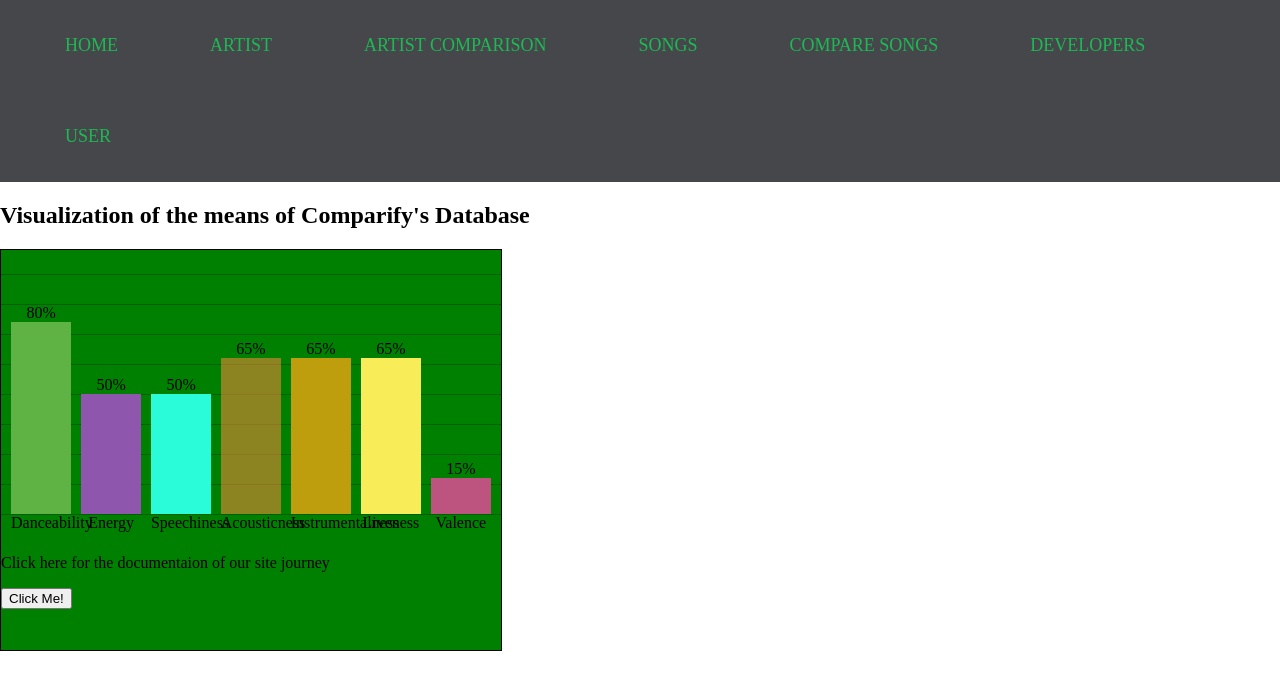
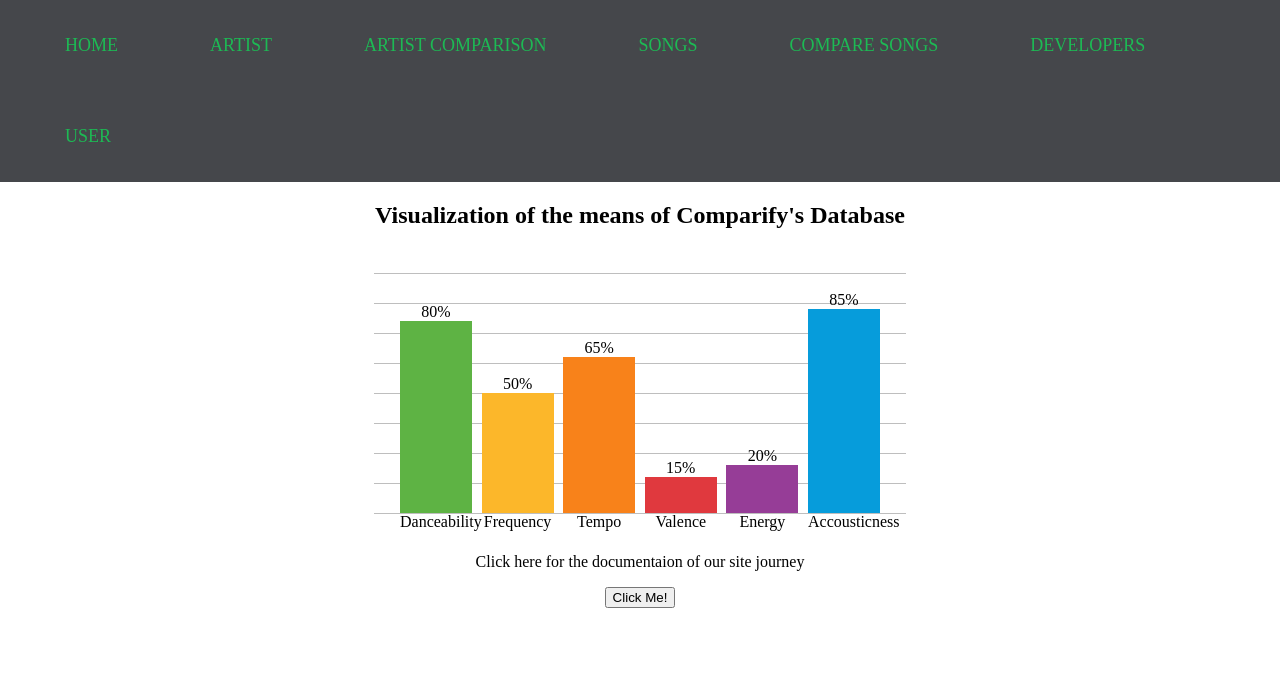
Before and after one commit to randolfuy01/SongDataAnalysis, a website: page public/index.html in a window 1280 px wide. Drawn offline with Linux system fonts and the light colour scheme.

Commit message:
Changed landing page to center graph and move form to the bottom of the page

```diff
--- a/public/index.html
+++ b/public/index.html
@@ -24,44 +24,42 @@
         </nav>
       </div>
     </header>
-
-
     <div id = "container">
-      <div id = "content">
-      <h2>Visualization of the means of Comparify's Database</h2>
-      <div style="width: 500px; height: 400px; border: 1px solid black; background-color: green  ;">
+      <h2 class = "centered_text">Visualization of the means of Comparify's Database</h2>
       <div class="simple-bar-chart">
         <div class="item" style="--clr: #5EB344; --val: 80">
         <div class="label">Danceability</div>
         <div class="value">80%</div>
       </div>
-        <div class="item" style="--clr: #8e57ad; --val: 50">
-          <div class="label">Energy</div>
+
+      <div class="item" style="--clr: #FCB72A; --val: 50">
+        <div class="label">Frequency</div>
         <div class="value">50%</div>
       </div>
-        <div class="item" style="--clr: #2afcd9; --val: 50">
-          <div class="label">Speechiness</div>
-          <div class="value">50%</div>
-        </div>
-        <div class="item" style="--clr: #e487369c; --val: 65">
-          <div class="label">Acousticness</div>
+
+      <div class="item" style="--clr: #F8821A; --val: 65">
+        <div class="label">Tempo</div>
         <div class="value">65%</div>
       </div>
-        <div class="item" style="--clr: #be9e0c; --val: 65">
-          <div class="label">Instrumentalness</div>
-          <div class="value">65%</div>
-        </div>
-        <div class="item" style="--clr: #f8ed58; --val: 65">
-          <div class="label">Liveness</div>
-          <div class="value">65%</div>
-        </div>
-        <div class="item" style="--clr: #bd537f; --val: 15">
+
+      <div class="item" style="--clr: #E0393E; --val: 15">
         <div class="label">Valence</div>
         <div class="value">15%</div>
       </div>
+
+      <div class="item" style="--clr: #963D97; --val: 20">
+        <div class="label">Energy</div>
+        <div class="value">20%</div>
       </div>
-      <p>Click here for the documentaion of our site journey</p>
-        <p><input type="button" onclick="alert('Sorry! Documentation not yet implemented!')" value="Click Me!"></p>
+
+      <div class="item" style="--clr: #069CDB; --val: 85">
+        <div class="label">Accousticness</div>
+        <div class="value">85%</div>
+      </div>
+    </div>
+    <div id = "footer">
+      <p class = "centered_text">Click here for the documentaion of our site journey</p>
+      <p class = "centered_text"><input type="button" onclick="alert('Sorry! Documentation not yet implemented!')" value="Click Me!"></p>
       <!--
         temporary message and a link to our documentation will be added once finished with this code below:
         <form action="url" method="get" target="_blank">
@@ -69,9 +67,6 @@
         </form>
       -->
     </div>
-    </div>
-    <div id = "footer">
-    </div>
     <script src="index.js"></script>
   </body>
 </html>
```
Lines whose indentation alone changed are shown as unchanged.
